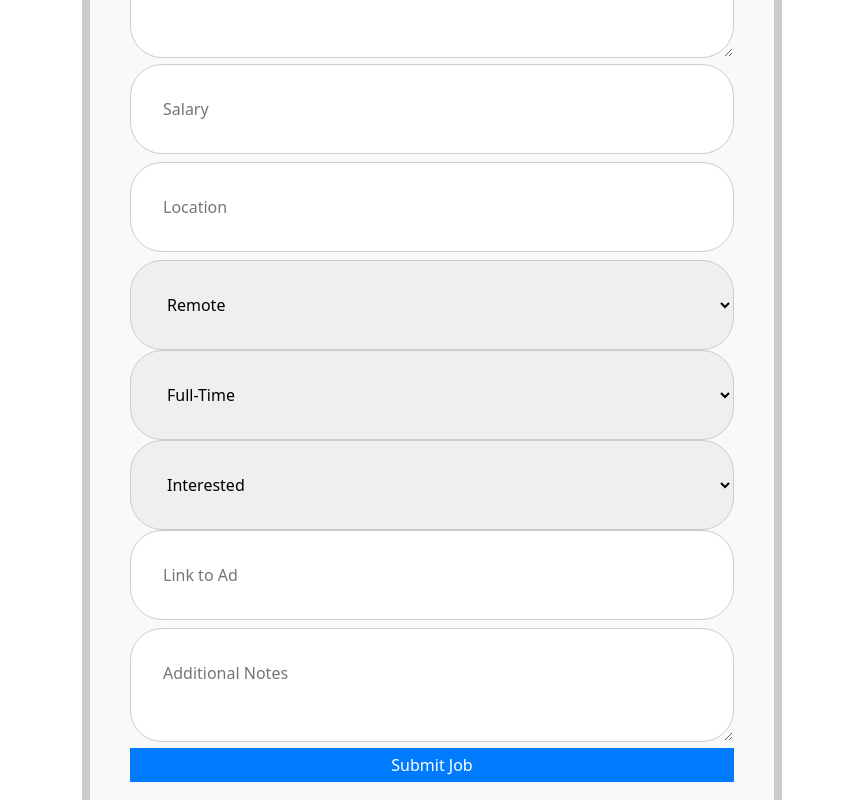
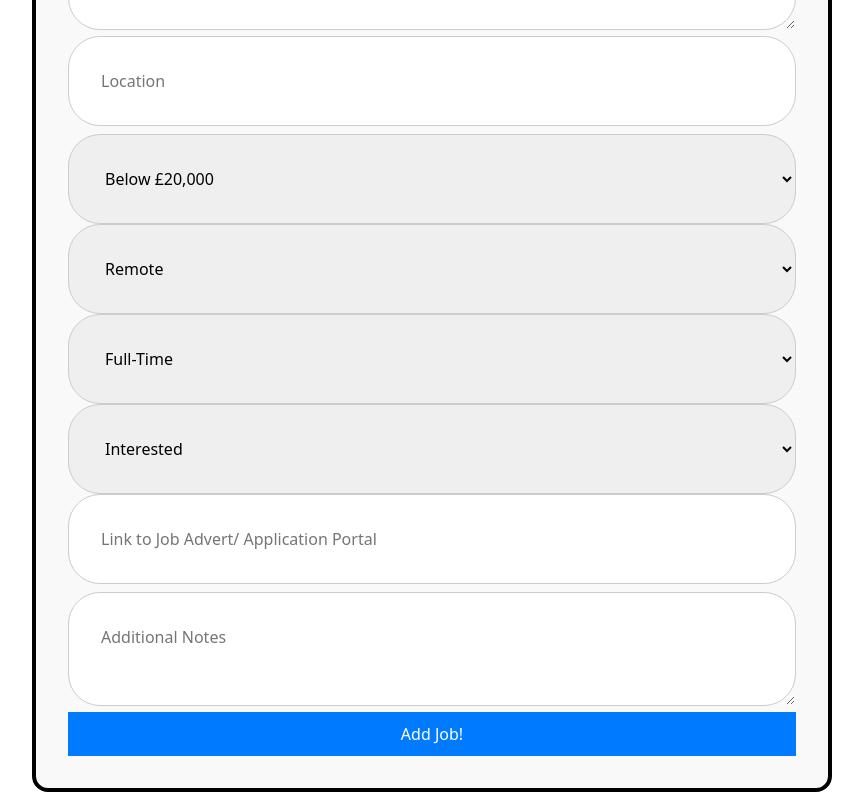
Before and after one commit to zhaolucas/jobflow, a React (Create React App) app: page /JobForm in a window 1280 px wide. Shown: the part 420-1220 px from the top of the page, without its empty margins (208-1071 px from the left). Built offline with nearby package versions, Linux system fonts and the light colour scheme.

Commit message:
added options for form

```diff
--- a/package.json
+++ b/package.json
@@ -11,7 +11,7 @@
     "react-bootstrap": "^2.10.1",
     "react-dom": "^18.2.0",
     "react-router-dom": "^6.22.2",
-    "react-scripts": "5.0.1",
+    "react-scripts": "^5.0.1",
     "web-vitals": "^2.1.4"
   },
   "scripts": {
--- a/src/Pages/JobForm.css
+++ b/src/Pages/JobForm.css
@@ -1,10 +1,10 @@
 form {
-    border: 0.5rem solid #ccc;
-    padding: 2.5rem;
-    border-radius: 1.5rem;
+    border: 0.25rem solid black;
+    padding: 2rem;
+    border-radius: 1rem;
     background-color: #f9f9f9;
-    max-width: 700px;
-    margin: 4rem auto;
+    max-width: 800px;
+    margin: 3rem auto;
   }
 
   form label {
@@ -27,11 +27,22 @@
   button {
     background-color: #007bff;
     color: white;
-    padding: 5px;
+    padding: 10px 20px;
     border: none;
+    border-radius: 5px;
+    font-size: 16px;
+    font-weight: 500;
     cursor: pointer;
+    transition: background-color 0.3s, transform 0.2s;
   }
 
-  button:hover {
+  button:hover, button:focus {
     background-color: #0056b3;
+    transform: translateY(-2px);
+    outline: none;
   }
+
+  button:active {
+    background-color: #004494;
+    transform: translateY(1px);
+  }
--- a/src/Pages/JobForm.js
+++ b/src/Pages/JobForm.js
@@ -6,12 +6,12 @@
     companyName: '',
     jobTitle: '',
     description: '',
+    location: '',
     salary: '',
-    location: '',
-    jobType: 'remote',
-    employmentType: 'full-time',
+    jobType: '',
+    employmentType: '',
     linkToAd: '',
-    jobStatus: 'interested',
+    jobStatus: '',
     additionalNotes: ''
   });
 
@@ -26,12 +26,12 @@
       companyName: '',
       jobTitle: '',
       description: '',
+      location: '',
       salary: '',
-      location: '',
-      jobType: 'remote',
-      employmentType: 'full-time',
+      jobType: '',
+      employmentType: '',
       linkToAd: '',
-      jobStatus: 'interested',
+      jobStatus: '',
       additionalNotes: ''
     }); // Reset form after submission
   };
@@ -41,8 +41,15 @@
       <input type="text" name="companyName" value={jobData.companyName} onChange={handleChange} placeholder="Company Name" required />
       <input type="text" name="jobTitle" value={jobData.jobTitle} onChange={handleChange} placeholder="Job Title" required />
       <textarea name="description" value={jobData.description} onChange={handleChange} placeholder="Job Description" required></textarea>
-      <input type="text" name="salary" value={jobData.salary} onChange={handleChange} placeholder="Salary" />
       <input type="text" name="location" value={jobData.location} onChange={handleChange} placeholder="Location" required />
+      <select name="salary" value={jobData.salary} onChange={handleChange} required>
+        <option value="below £20,000">Below £20,000</option>
+        <option value="£20,000-29,999">£20,000-29,999</option>
+        <option value="£30,000-39,999">£30,000-39,999</option>
+        <option value="£40,000-49,999">£40,000-49,999</option>
+        <option value="£50,000-59,999">£50,000-59,999</option>
+        <option value="above £60,000">Above £60,000</option>
+      </select>
       <select name="jobType" value={jobData.jobType} onChange={handleChange} required>
         <option value="remote">Remote</option>
         <option value="on-site">On-Site</option>
@@ -59,10 +66,12 @@
         <option value="interested">Interested</option>
         <option value="applied">Applied</option>
         <option value="interview">Interview Stage</option>
+        <option value="offered">Offered</option>
+        <option value="offered">Rejected</option>
       </select>
-      <input type="url" name="linkToAd" value={jobData.linkToAd} onChange={handleChange} placeholder="Link to Ad" />
+      <input type="url" name="linkToAd" value={jobData.linkToAd} onChange={handleChange} placeholder="Link to Job Advert/ Application Portal" />
       <textarea name="additionalNotes" value={jobData.additionalNotes} onChange={handleChange} placeholder="Additional Notes"></textarea>
-      <button type="submit">Submit Job</button>
+      <button type="submit">Add Job!</button>
     </form>
   );
 }
```
Also changed, not shown: 1 other file (tests, documents, lock files or other folders).
